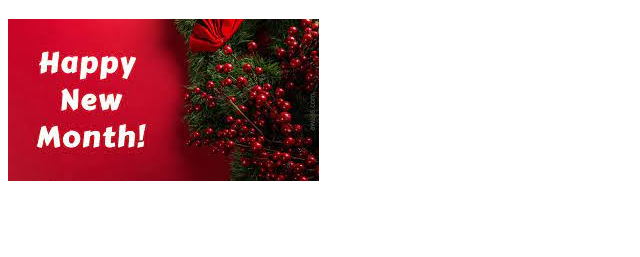
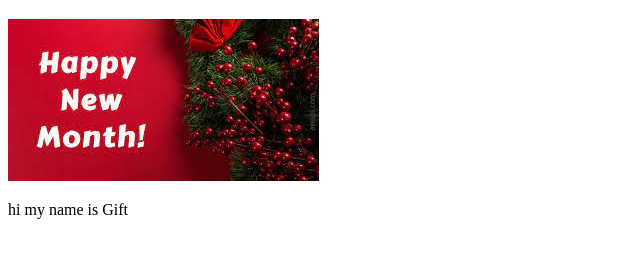
Before and after one commit to bromaGift/git-class, a plain HTML site: page index.html in a window 1280 px wide. Shown: the part 61-318 px from the top of the page, without its empty margins (0-640 px from the left). Drawn offline with Linux system fonts and the light colour scheme.

Commit message:
added image

```diff
--- a/index.html
+++ b/index.html
@@ -9,5 +9,7 @@
     <h1>Hello, welcome to my blog</h1>
 
     <img src="/images/download (2).jpeg" />
+
+    <p>hi my name is Gift</p>
   </body>
 </html>
```
Also changed, not shown: images/download (1).jpeg (added).
